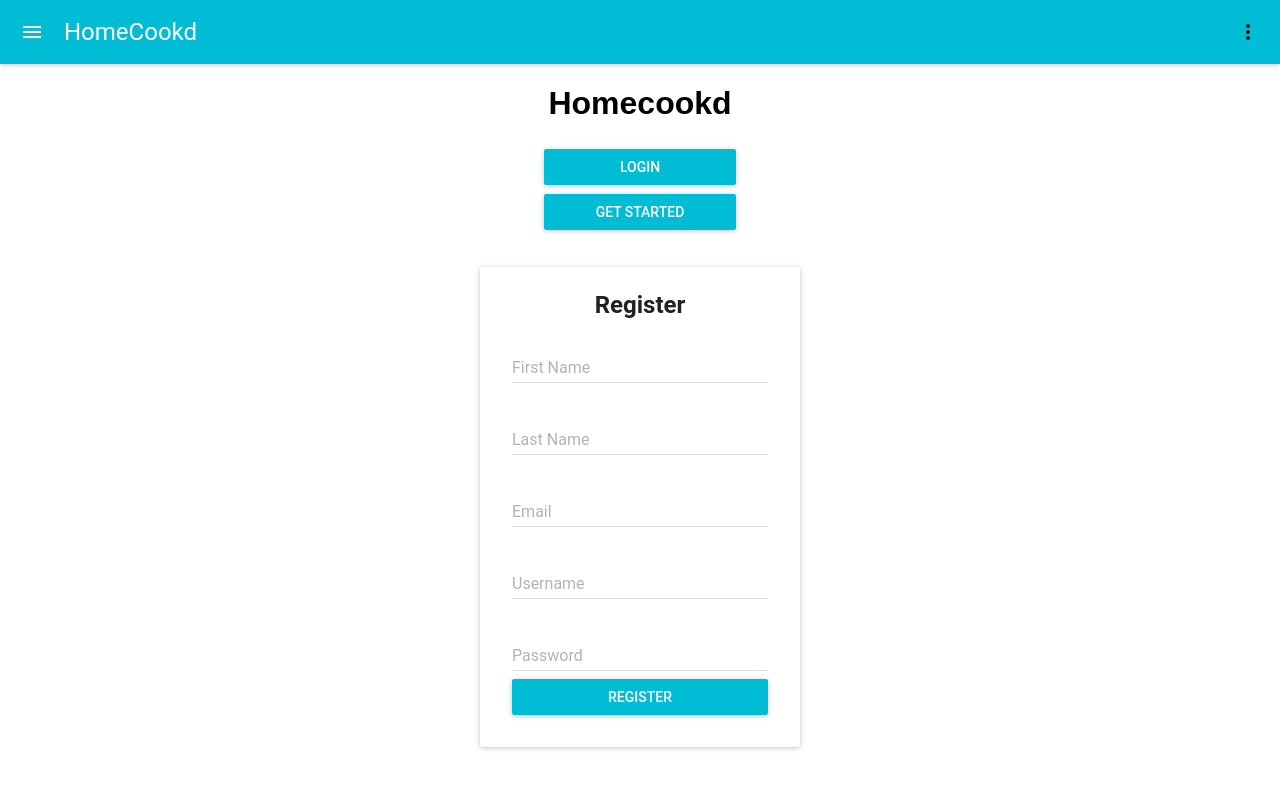
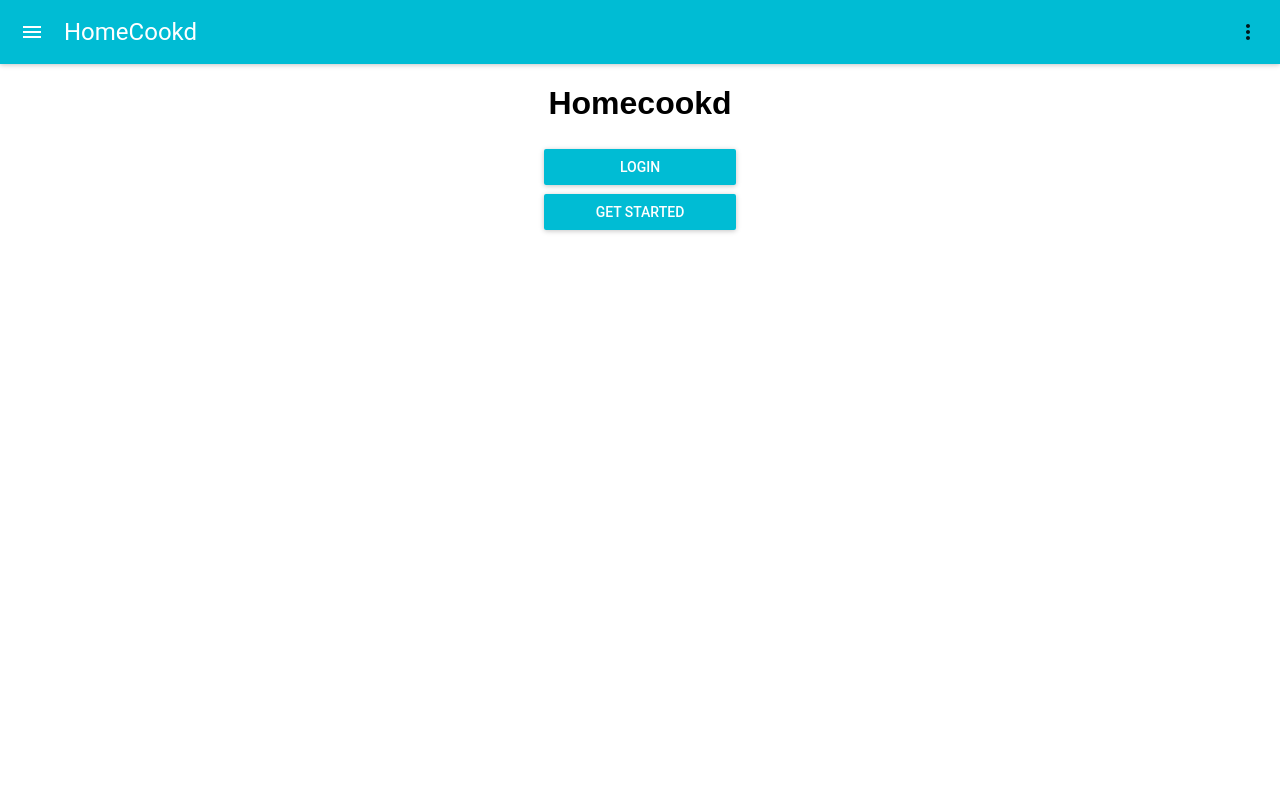
Before and after one commit to CUNYTech/homecookd, a React (Create React App) app in the folder homecookd/: page / in a window 1280 px wide. Shown: the top 788 px of the page. Built offline with nearby package versions, Linux system fonts and the light colour scheme.

Commit message:
removed RegisterForm from app.js

```diff
--- a/homecookd/src/App.js
+++ b/homecookd/src/App.js
@@ -81,7 +81,6 @@ class App extends Component {
           iconElementRight={this.state.logged ? <Logged /> : <Login />}/>
 
         <Routes/>
-        <RegisterForm />
       </MuiThemeProvider>
     );
   }
```
